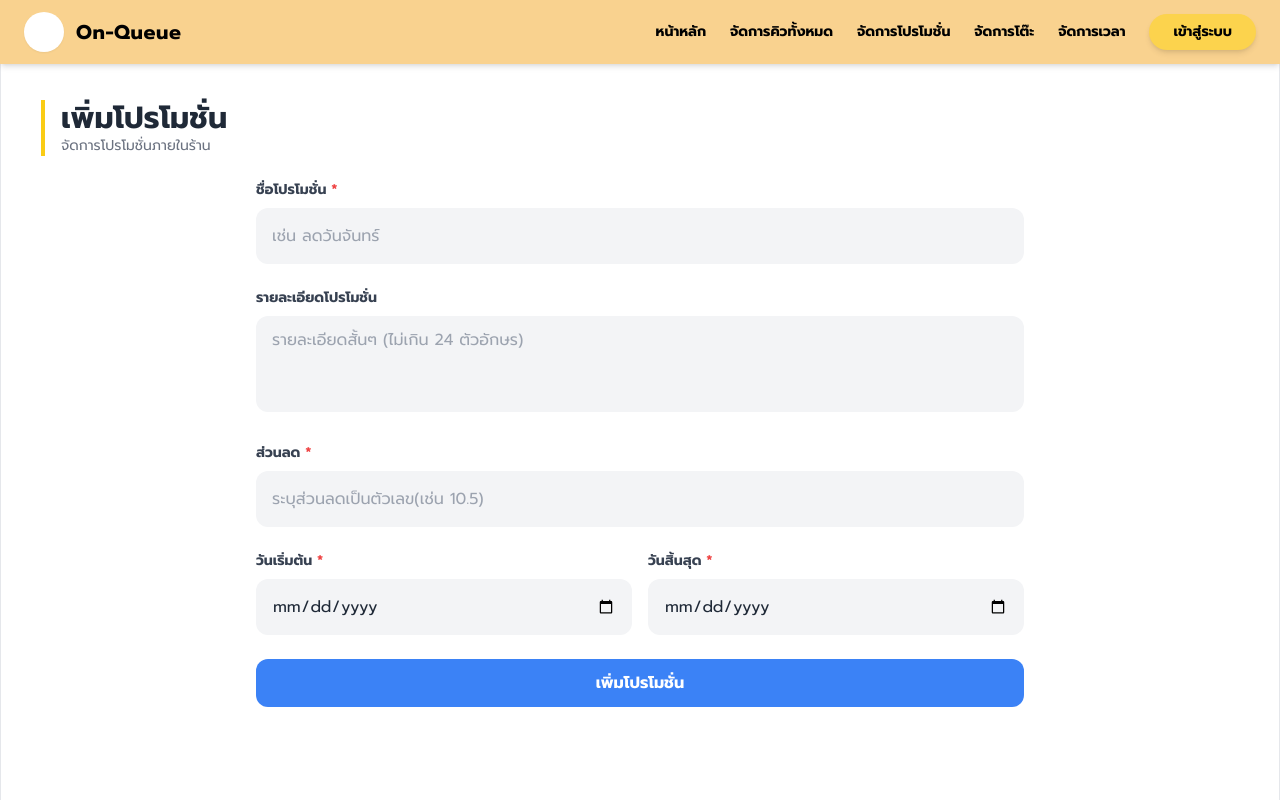
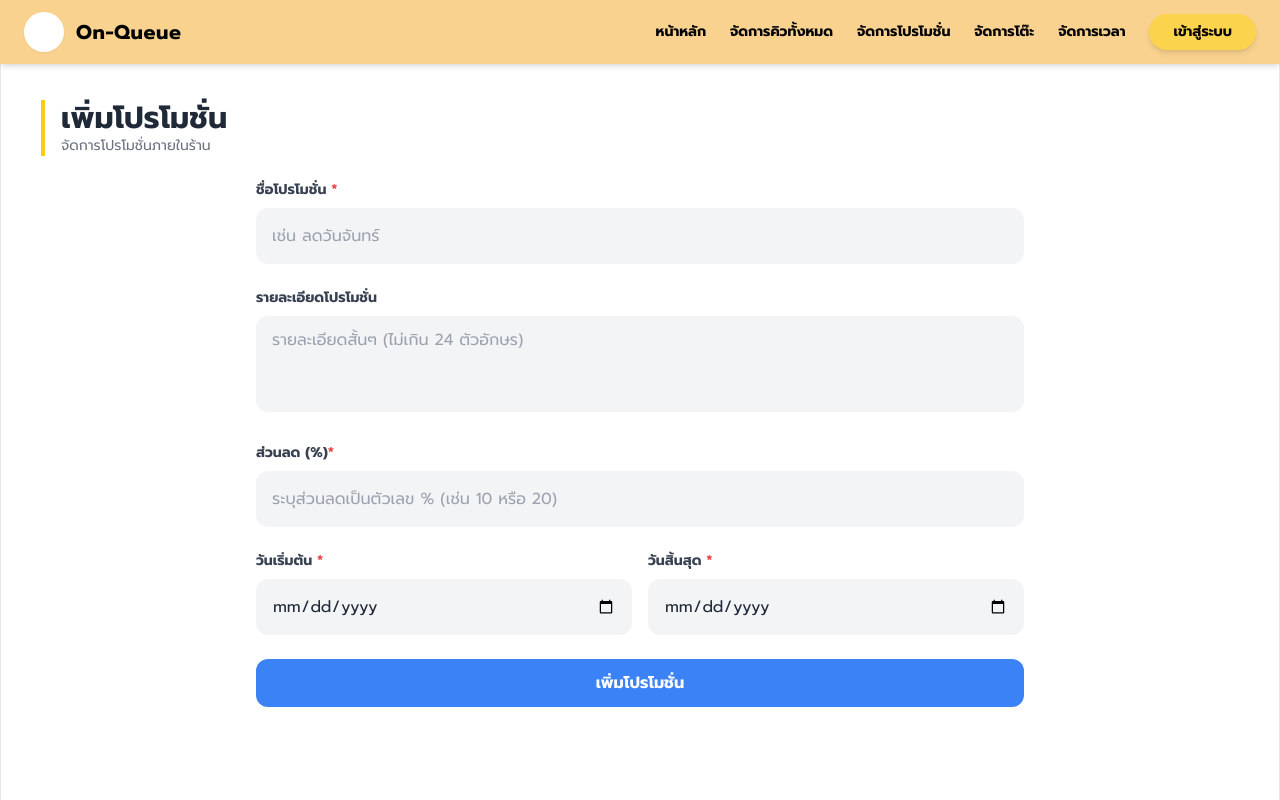
Before and after one commit to 65070196/project, a Django app: page /promo-add/ in a window 1280 px wide. Run offline with Django 5.2, Linux system fonts and the light colour scheme; some libraries are stand-ins or nearby versions.

Commit message:
Update promo_add.html

```diff
--- a/smartqueue/templates/promo_add.html
+++ b/smartqueue/templates/promo_add.html
@@ -39,11 +39,11 @@
 
           <div>
             <label class="block text-sm font-semibold text-gray-700 mb-2">
-              ส่วนลด <span class="text-red-500">*</span>
+              ส่วนลด (%)<span class="text-red-500">*</span>
             </label>
             <input type="number" name="discount_rate" required step="0.01" min="0"
                   class="w-full h-14 bg-gray-100 rounded-xl px-4 outline-none focus:ring-2 focus:ring-yellow-400"
-                  placeholder="ระบุส่วนลดเป็นตัวเลข(เช่น 10.5)">
+                  placeholder="ระบุส่วนลดเป็นตัวเลข % (เช่น 10 หรือ 20)">
           </div>
 
           <div class="grid grid-cols-1 md:grid-cols-2 gap-4">
```
